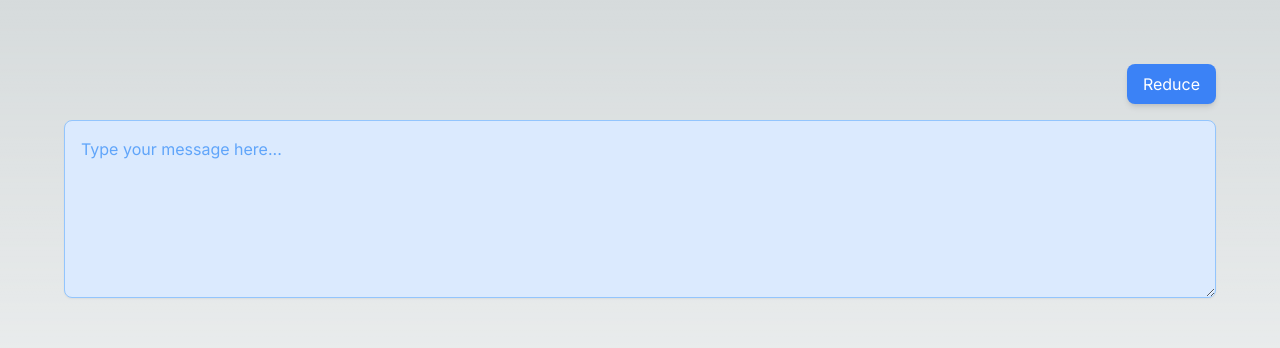
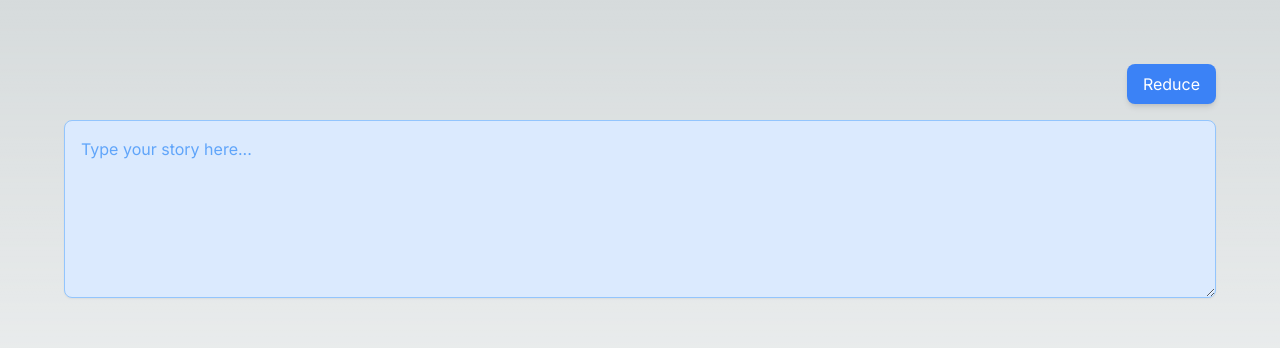
Before and after one commit to joelstevick/less-is-more, a Next.js app: page / in a window 1280 px wide. Shown: the top 348 px of the page. Built offline with nearby package versions, Linux system fonts and the light colour scheme.

Commit message:
setup ref(s)

```diff
--- a/app/page.tsx
+++ b/app/page.tsx
@@ -1,16 +1,21 @@
+"use client"
+
 import Textarea from "@/components/textarea/textarea";
 import ScrollableText from "@/components/scrollable-text/scrollable-text";
 import Button from "@/components/button/button";
 import VSpacer from "@/components/v-spacer/v-spacer";
+import { useRef } from "react";
 
 export default function Home() {
+  const textareaRef = useRef<HTMLTextAreaElement>(null);
+
   return (
     <main className="p-16">
       <div className="flex justify-end">
         <Button>Reduce</Button>
       </div>
       <VSpacer />
-      <Textarea />
+      <Textarea ref={textareaRef}/>
 
       <VSpacer />
       <VSpacer />
--- /dev/null
+++ b/components/clipboard/copy-to-clipboard.tsx
@@ -0,0 +1,36 @@
+// components/CopyToClipboard.tsx
+'use client';
+
+import React, { useRef } from 'react';
+
+const CopyToClipboard: React.FC = () => {
+  const textareaRef = useRef<HTMLTextAreaElement>(null);
+
+  const handleCopyClick = () => {
+    if (textareaRef.current) {
+      textareaRef.current.select();
+      document.execCommand('copy');
+      // Alternatively, you can use the Clipboard API:
+      // navigator.clipboard.writeText(textareaRef.current.value);
+    }
+  };
+
+  return (
+    <div className="flex flex-col items-center justify-center min-h-screen bg-gray-50 dark:bg-gray-900 p-4">
+      <textarea
+        ref={textareaRef}
+        className="w-full max-w-lg p-2 border border-gray-300 dark:border-gray-700 rounded-md shadow-sm bg-white dark:bg-gray-800 text-gray-900 dark:text-gray-100 mb-4"
+        rows={10}
+        placeholder="Enter text here..."
+      />
+      <button
+        onClick={handleCopyClick}
+        className="px-4 py-2 bg-blue-500 text-white rounded-lg shadow-md hover:bg-blue-600 focus:outline-none focus:ring-2 focus:ring-blue-500 focus:ring-opacity-50"
+      >
+        Copy to Clipboard
+      </button>
+    </div>
+  );
+};
+
+export default CopyToClipboard;
--- a/components/textarea/textarea.tsx
+++ b/components/textarea/textarea.tsx
@@ -1,14 +1,16 @@
-// components/TextareaComponent.js
-import React from "react";
+import React, { forwardRef } from 'react';
 
-const Textarea = () => {
+const Textarea = forwardRef<HTMLTextAreaElement>((_, ref) => {
   return (
     <textarea
+      ref={ref}
       className="w-full p-4 border border-blue-300 dark:border-blue-700 rounded-lg shadow-sm focus:outline-none focus:ring-2 focus:ring-blue-500 focus:border-transparent bg-blue-100 dark:bg-blue-800 text-blue-900 dark:text-blue-100 placeholder-blue-400 dark:placeholder-blue-500"
-      placeholder="Type your message here..."
-      rows={6} // rows should be a number, not a string
+      rows={6}
+      placeholder="Type your story here..."
     />
   );
-};
+});
+
+Textarea.displayName = 'Textarea';
 
 export default Textarea;
```
